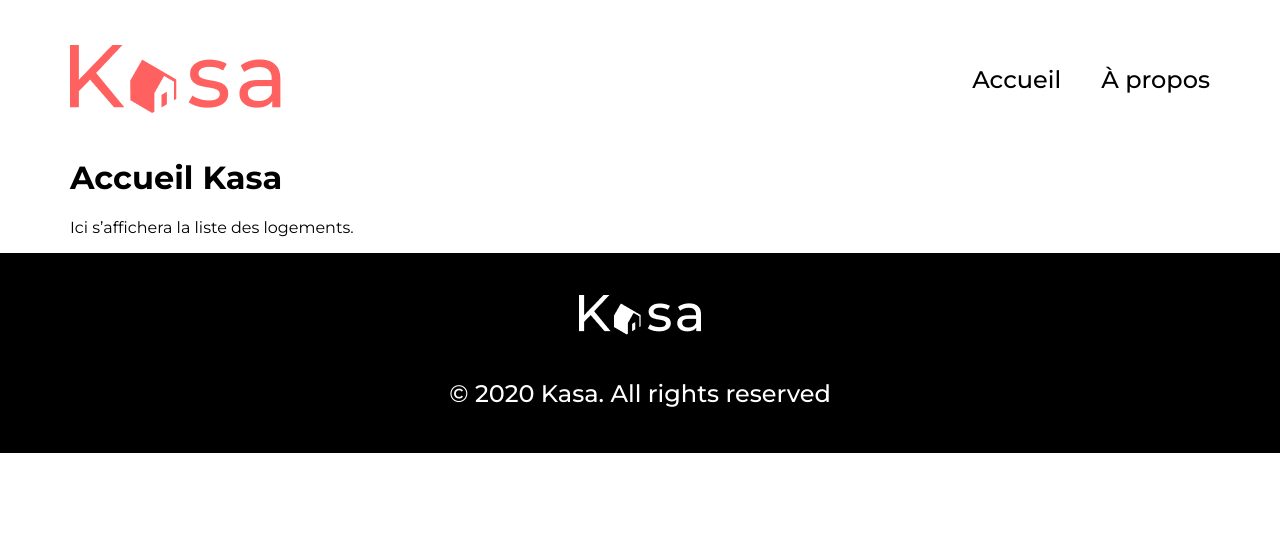
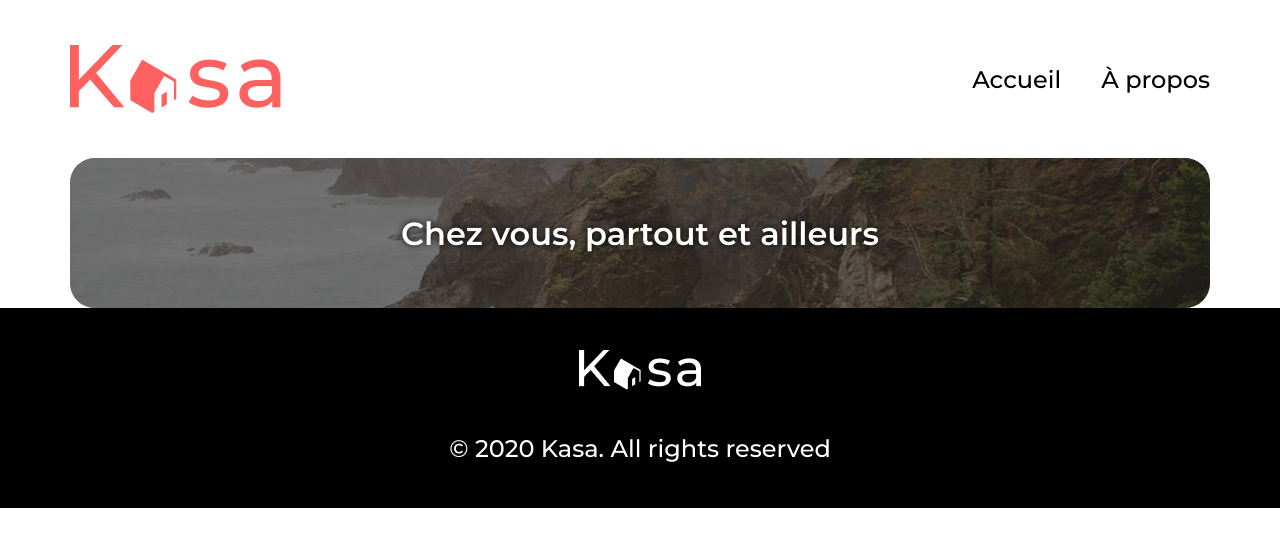
Before and after one commit to Guillaume-99/Kasa, a React (Vite) app: page / in a window 1280 px wide. Shown: the top 546 px of the page. Built offline with nearby package versions, Linux system fonts and the light colour scheme; a web font is replaced by a local one.

Commit message:
style(TitleBckgrd) add a title with bckgrd on home page

```diff
--- /dev/null
+++ b/src/assets/scss/TitleBckgrd.scss
@@ -0,0 +1,31 @@
+.bckgrd {
+    display: flex;
+    justify-content: center;
+    align-items: center;
+    height: 150px;
+    border-radius: 25px;
+    background-color: black;
+
+
+    &__img {
+        background-image: url('../images/bckgrdTitle.png');
+        background-size: cover;
+        background-repeat: no-repeat;
+        background-position: center;
+        opacity: 45%;
+        align-self: unset;
+        width: 100%;
+        height: 100%;
+        border-radius: 25px;
+
+        &--title {
+            color: white;
+            text-shadow: black 0em 0em 0.2em;
+            font-weight: 600;
+            font-style: bold;
+            opacity: 100%;
+            position: absolute;
+
+        }
+    }
+}
--- /dev/null
+++ b/src/components/CardsList.jsx
@@ -0,0 +1 @@
+import '../assets/scss/CardsList.scss';
--- /dev/null
+++ b/src/components/TitleBckgrd.jsx
@@ -0,0 +1,14 @@
+import '../assets/scss/TitleBckgrd.scss';
+
+function TitleBckgrd() {
+    return (
+        <div className="bckgrd">
+            <span className='bckgrd__img'>
+            </span>
+
+            <h1 className="bckgrd__img--title">Chez vous, partout et ailleurs</h1>
+        </div>
+    );
+}
+
+export default TitleBckgrd;
--- a/src/pages/Home.jsx
+++ b/src/pages/Home.jsx
@@ -1,8 +1,12 @@
+import '../assets/scss/Home.scss';
+import Title from '../components/TitleBckgrd';
 function Home() {
     return (
         <div>
-            <h1>Accueil Kasa</h1>
-            <p>Ici s’affichera la liste des logements.</p>
+            {/* inclure le titre
+            Inclure les cards   */}
+            <Title />
+
         </div>
     );
 }
```
Also changed, not shown: src/assets/images/bckgrdTitle.png (added), src/assets/scss/CardsList.scss (added), src/assets/scss/Home.scss (added).
